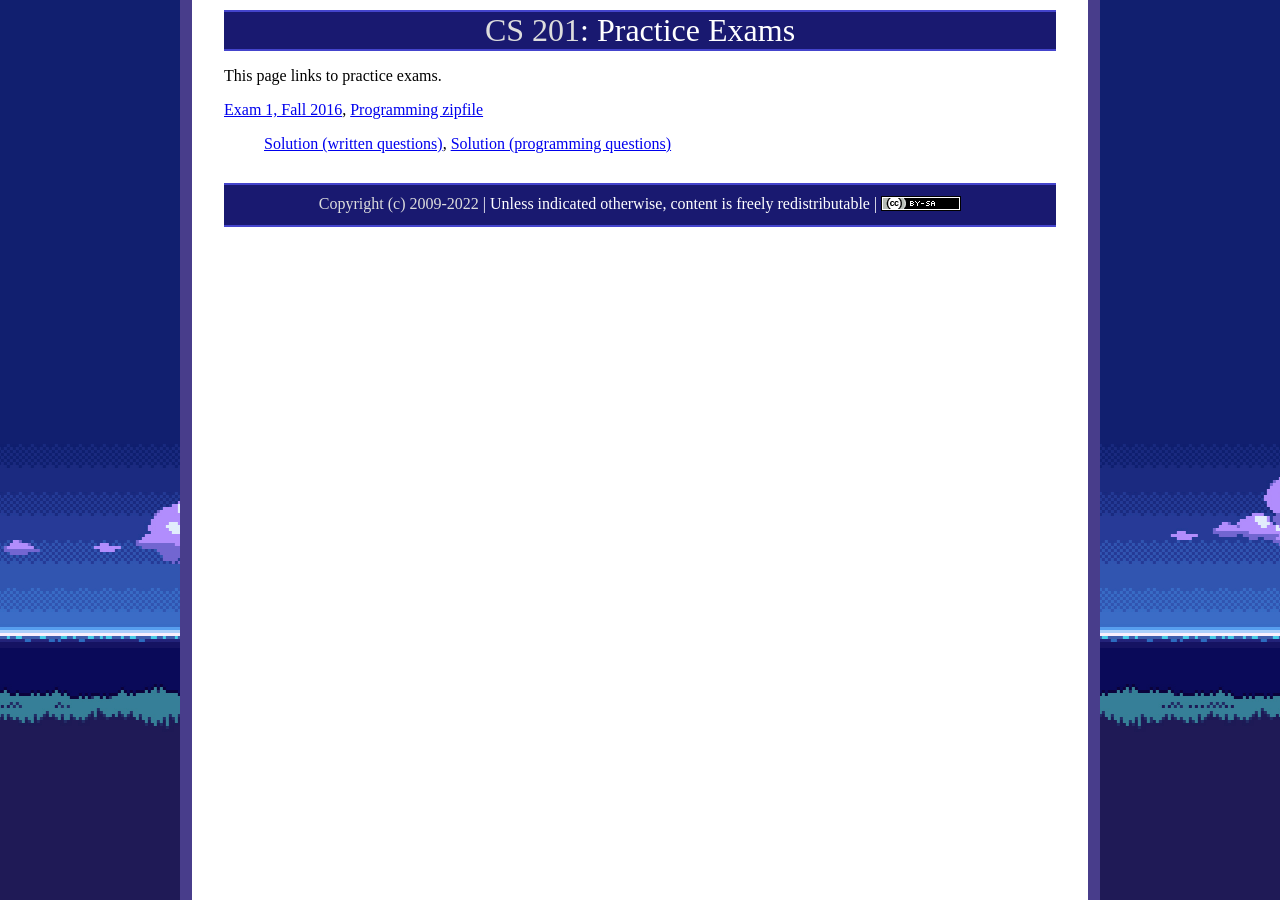
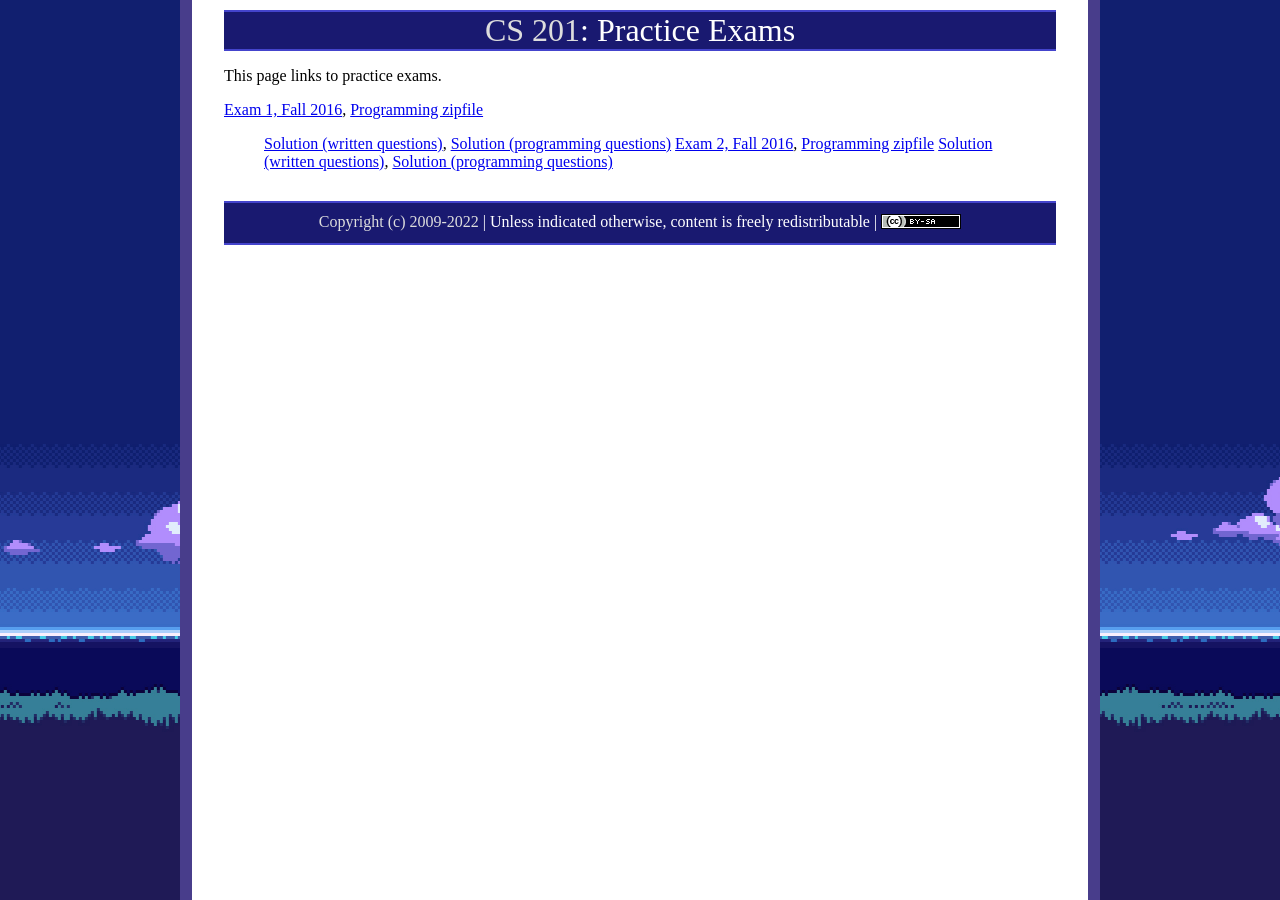
Before and after one commit to ycpcs/cs201-fall2022-102, a Jekyll site: the page built from practice/index.md, in a window 1280 px wide. Built offline with Jekyll 4.4.1, drawn with Linux system fonts in a browser that asks for light colours.

Commit message:
added exam2 practise exam

```diff
--- a/practice/index.md
+++ b/practice/index.md
@@ -7,6 +7,8 @@ This page links to practice exams.
 
 [Exam 1, Fall 2016](cs201-fall2016-exam01.pdf), [Programming zipfile](CS201_Exam01_Fall2016_Gradle.zip)
 > [Solution (written questions)](cs201-fall2016-exam01-solution.pdf), [Solution (programming questions)](CS201_Exam01_Fall2016_Solution_Gradle.zip)
+[Exam 2, Fall 2016](cs201-fall2016-exam02.pdf), [Programming zipfile](CS201_Exam02_Fall2016_Gradle.zip)
+> [Solution (written questions)](cs201-fall2016-exam02-solution.pdf), [Solution (programming questions)](CS201_Exam02_Fall2016_Solution_Gradle.zip)
 
 
 <!--
```
